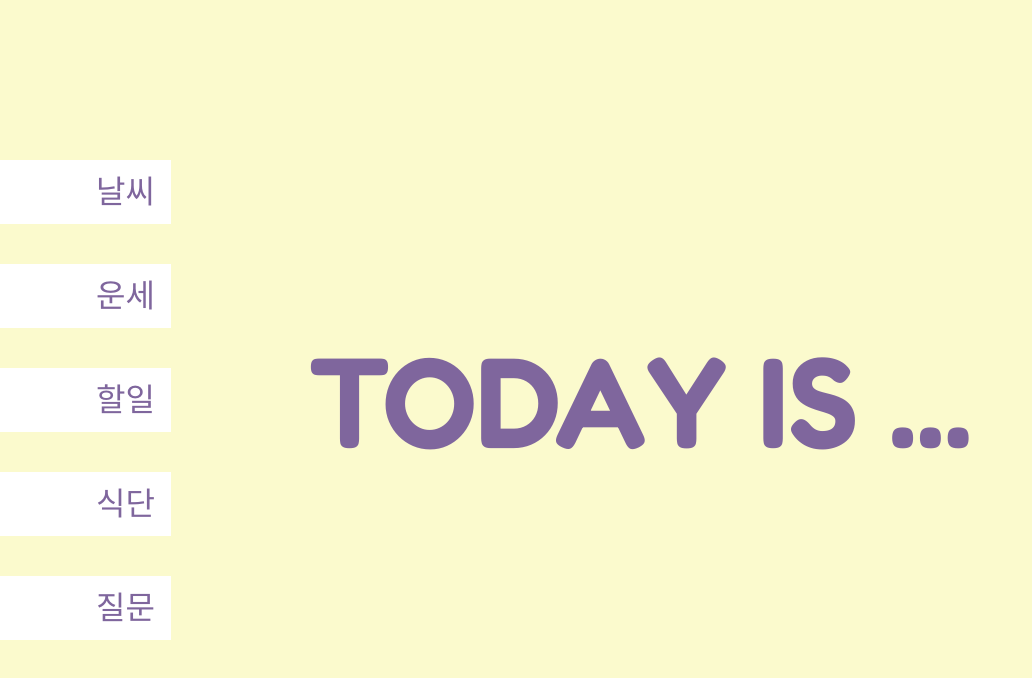
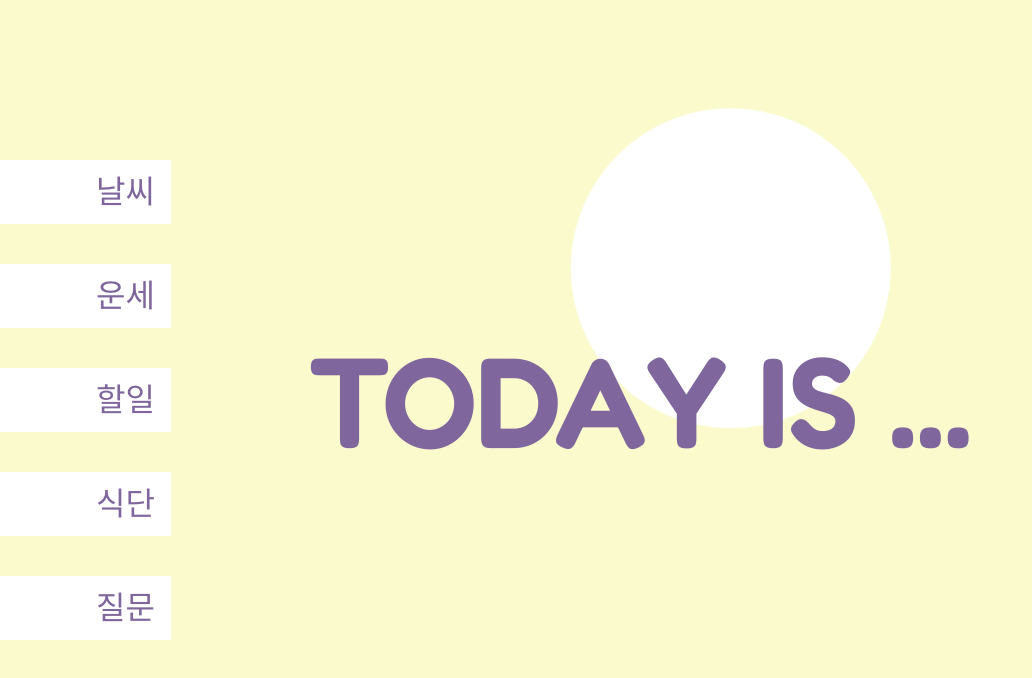
Before and after one commit to mijin0928/Today, a Next.js app: page /components/title/Title in a window 1280 px wide. Shown: the top 678 px of the page, without its empty margins (0-1032 px from the left). Built offline with nearby package versions, Linux system fonts and the light colour scheme; a web font is replaced by a local one.

Commit message:
fix: Circle 컴포넌트에 있는 스타일을 title에 적용

```diff
--- a/src/pages/components/title/Title.tsx
+++ b/src/pages/components/title/Title.tsx
@@ -27,7 +27,7 @@ export default function Title() {
   return (
     <>
       {end && <Gnb />}
-      <h1 className='flex justify-center items-center h-screen font-fredoka text-5xl md:text-8xl lg:text-9xl text-primary'>
+      <h1 className='flex justify-center items-center h-screen font-fredoka text-5xl md:text-8xl lg:text-9xl text-primary before:absolute before:z-[-1] before:size-[10rem] before:md:size-[15rem] before:lg:size-[20rem] before:left-[calc(50%_-_5rem)] before:md:left-[calc(50%_-_7.5rem)] before:lg:left-[calc(50%_-_10rem)] before:top-[50%] before:rounded-full before:animate-rotate before:bg-white before:origin-top'>
         {title}
       </h1>
     </>
```
